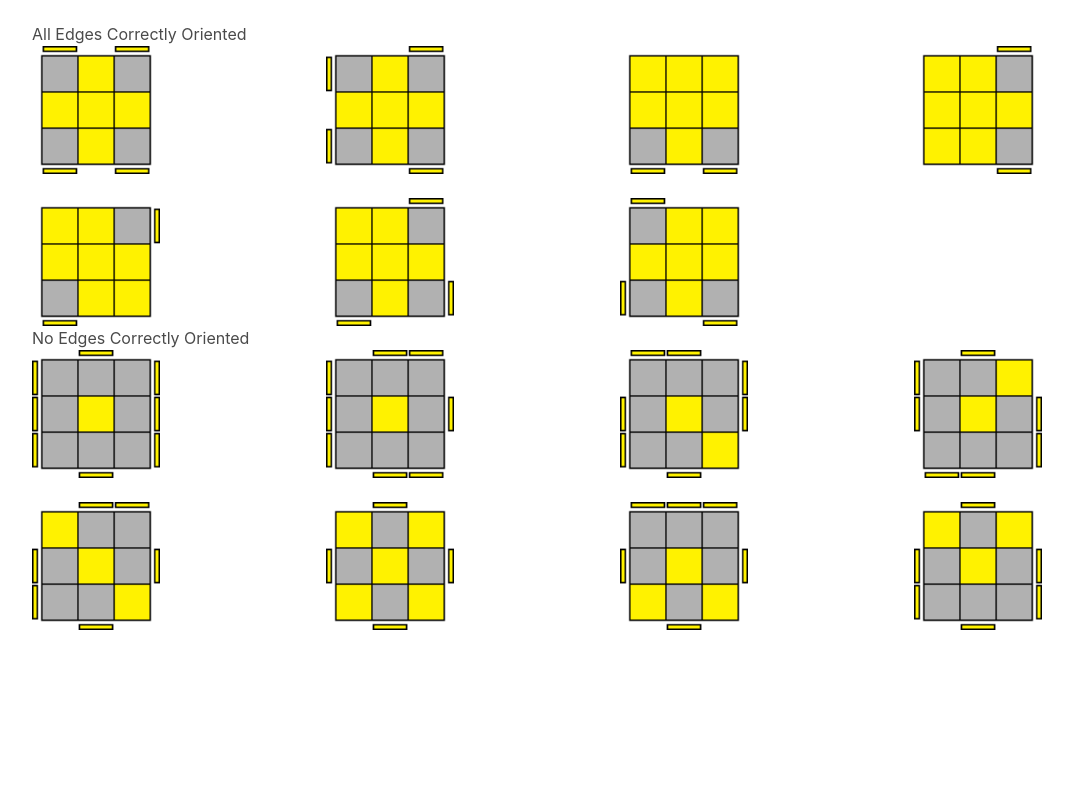
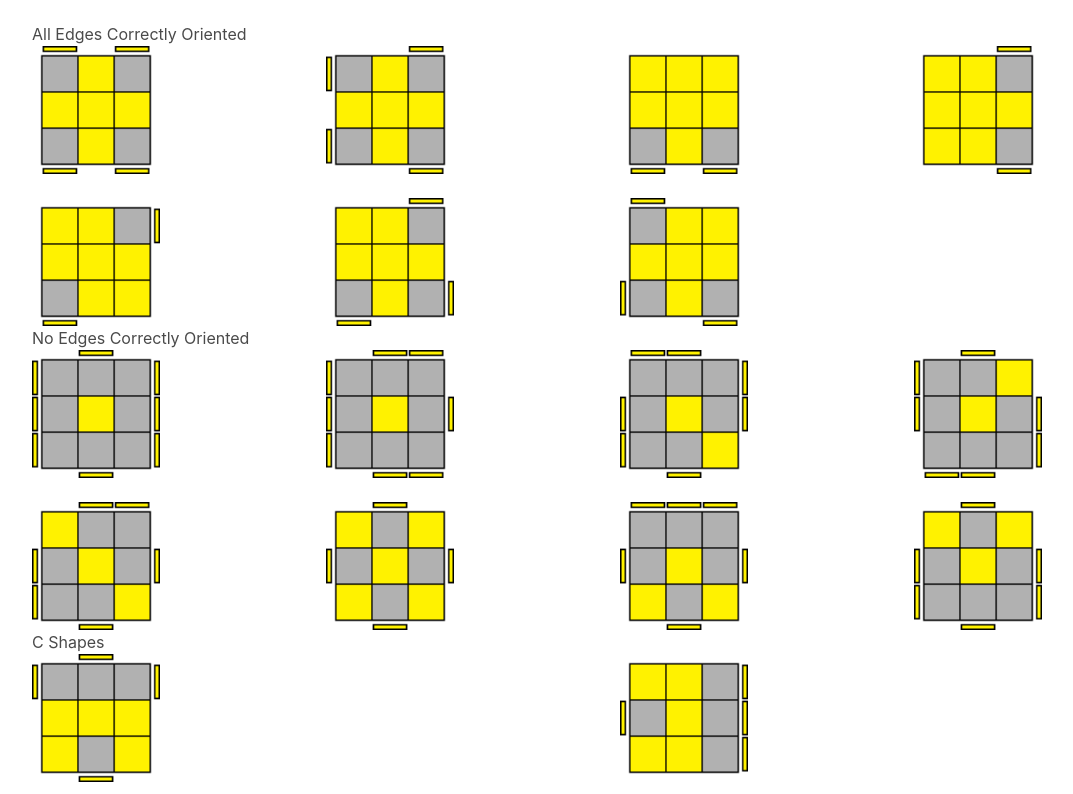
Before and after one commit to leslie-alldridge/cfop-oll-trainer, a React (Create React App) app: page / in a window 1280 px wide. Shown: the part 199-993 px from the top of the page, without its empty margins (32-1105 px from the left). Before the commit the page ends 841 px from the top, so only its background shows below. Built offline with nearby package versions, Linux system fonts and the light colour scheme.

Commit message:
c shapes

```diff
--- a/src/App.js
+++ b/src/App.js
@@ -1,6 +1,7 @@
 import React, { Component } from "react";
 import OLL from "./OLL/OLL";
 import NoEdgeOLL from "./OLL/NoEdgeOLL";
+import CShapes from "./OLL/CShapes";
 class App extends Component {
   render() {
     return (
@@ -15,6 +16,7 @@ class App extends Component {
         </section>
         <OLL />
         <NoEdgeOLL />
+        <CShapes />
       </div>
     );
   }
--- /dev/null
+++ b/src/OLL/CShapes.jsx
@@ -0,0 +1,82 @@
+import React from "react";
+import Algorithm from "../Algorithm";
+import OLL34 from "../images/OLL-34.png";
+import OLL46 from "../images/OLL-46.png";
+
+import data from "../data";
+
+class CShapes extends React.Component {
+  constructor(props) {
+    super(props);
+    this.state = {
+      selection: "OLL21",
+      showPage: false,
+      mainPage: true
+    };
+    this.handleClick = this.handleClick.bind(this);
+    this.goBack = this.goBack.bind(this);
+  }
+
+  handleClick(e) {
+    this.setState({
+      selection: e.target.name,
+      showPage: true,
+      mainPage: false
+    });
+  }
+
+  goBack() {
+    this.setState({
+      showPage: false,
+      mainPage: true
+    });
+  }
+
+  render() {
+    const selection = this.state.selection;
+    var found = data.find(function(element) {
+      return element.id === selection;
+    });
+    console.log(found);
+    return (
+      <div className="container">
+        {this.state.mainPage && (
+          <React.Fragment>
+            <p>C Shapes</p>
+            <div className="columns is-mobile">
+              <div className="column ">
+                <figure className="image is-128x128">
+                  <img
+                    name={"OLL34"}
+                    alt={"OLL Case"}
+                    onClick={this.handleClick}
+                    src={OLL34}
+                  />
+                </figure>
+              </div>
+              <div className="column">
+                <figure className="image is-128x128">
+                  <img
+                    name={"OLL46"}
+                    alt={"OLL Case"}
+                    onClick={this.handleClick}
+                    src={OLL46}
+                  />
+                </figure>
+              </div>
+            </div>
+          </React.Fragment>
+        )}
+        {this.state.showPage && (
+          <Algorithm
+            goBack={this.goBack}
+            data={found}
+            image={this.state.selection}
+          />
+        )}
+      </div>
+    );
+  }
+}
+
+export default CShapes;
--- a/src/OLL/NoEdgeOLL.jsx
+++ b/src/OLL/NoEdgeOLL.jsx
@@ -10,7 +10,7 @@ import OLL02 from "../images/OLL-2.png";
 import OLL01 from "../images/OLL-1.png";
 import data from "../data";
 
-class OLL extends React.Component {
+class NoEdgeOLL extends React.Component {
   constructor(props) {
     super(props);
     this.state = {
@@ -146,4 +146,4 @@ class OLL extends React.Component {
   }
 }
 
-export default OLL;
+export default NoEdgeOLL;
```
Also changed, not shown: src/images/OLL-34.png (added), src/images/OLL-46.png (added).
